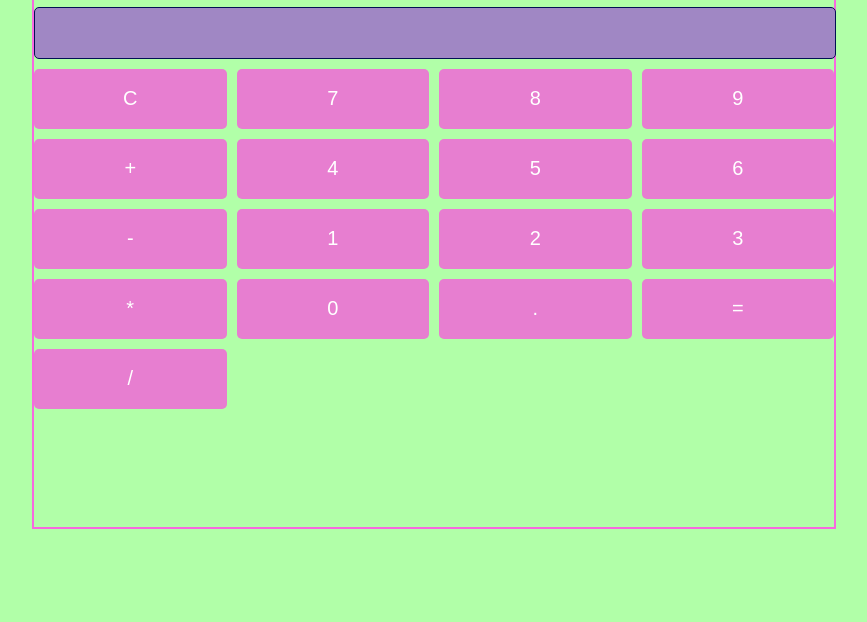
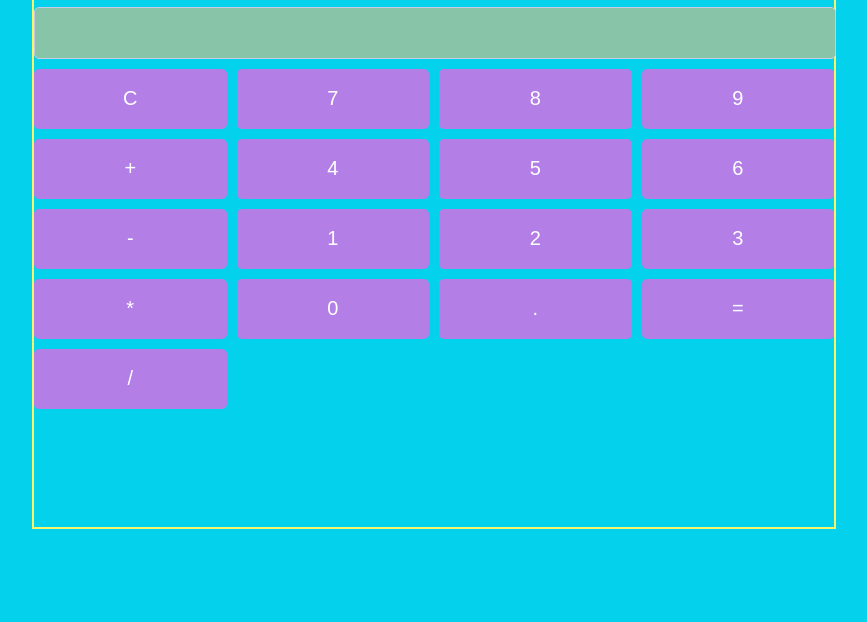
Before and after one commit to guhmorelli/calculadora, a plain HTML site: page index.html in a window 1280 px wide. Shown: the part 178-800 px from the top of the page, without its empty margins (206-1073 px from the left). Drawn offline with Linux system fonts and the light colour scheme.

Commit message:
eusouchato

```diff
--- a/style.css
+++ b/style.css
@@ -13,7 +13,7 @@
     align-items: center;
     height: 100vh;
     margin: 0;
-    background-color: hsl(114, 100%, 83%);
+    background-color: hsl(187, 97%, 47%);
     }
     h1 {
       background-color: #080a7d;
@@ -21,20 +21,19 @@
     }
 
   .calculator {
-  border: 2px solid hsl(310, 90%, 69%);
+  border: 2px solid hsl(59, 90%, 69%);
   width: 800px;
   height: 600px;
   margin: 0 auto;
   text-align: center;
     padding-top: 10px;
-    background-image: url('img/iStock-687112264-768x479.jpg');
-    background-size: cover;
+    background-image: url('img/SITE_JWST-0-1140.jpg')
     background-repeat: no-repeat;
     }
 
   .number {
-    background-color: #5f0268;
-    color: hsl(295, 84%, 80%);
+    background-color: #f00b7d;
+    color: hsl(103, 84%, 80%);
   }
 
   #display {
@@ -44,8 +43,8 @@
   text-align: right;
   padding: 0px;
   margin-bottom: 10px;
-  background-color: hwb(264 53% 23%);
-  border: 1px solid hsl(230, 93%, 17%);
+  background-color: hwb(152 53% 23%);
+  border: 1px solid hsl(231, 39%, 84%);
   border-radius: 5px;
   }
 
@@ -59,7 +58,7 @@
   width: 100%;
   height: 60px;
   font-size: 20px;
-  background-color: hsl(313, 69%, 70%);
+  background-color: hsl(271, 69%, 70%);
   color: #fff;
   border: none;
   border-radius: 5px;
@@ -68,5 +67,5 @@
   }
 
   button:hover {
-    background-color: #45a049;
+    background-color: #253026;
  }
```
Also changed, not shown: img/SITE_JWST-0-1140.jpg (added).
